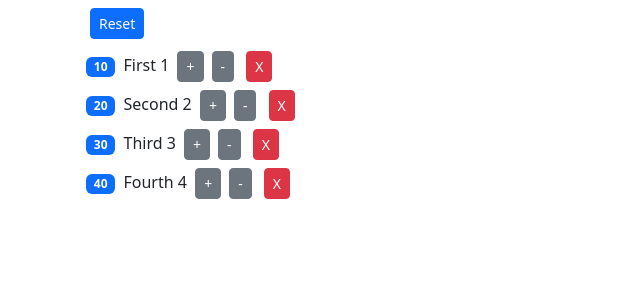
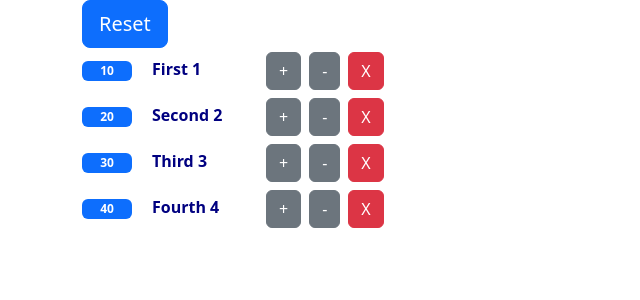
Before and after one commit to JerryHobby/react-playground, a React (Vite) app: page / in a window 1280 px wide. Shown: the top 300 px of the page, without its empty margins (0-640 px from the left). Built offline with nearby package versions, Linux system fonts and the light colour scheme.

Commit message:
prettified

```diff
--- /dev/null
+++ b/src/components/counter.css
@@ -0,0 +1,19 @@
+#c1 {
+  width: 50px;
+  display: inline-block;
+  margin: 15px;
+}
+#c2 {
+  color: navy;
+  font-weight: bold;
+  display: inline-block;
+    width: 130px;
+  padding-left: 20px;
+  padding-right: 20px;
+
+}
+
+#c3 {
+display: inline-block;
+    width: 150px;
+}
--- a/src/components/counter.jsx
+++ b/src/components/counter.jsx
@@ -1,4 +1,5 @@
 import React, { Component } from 'react';
+import './counter.css';
 
 class Counter extends Component {
   render() {
@@ -7,11 +8,12 @@ class Counter extends Component {
 
     return (
       <React.Fragment>
-        <span className={badgeClasses}>{this.formatValue()}</span>
-        <span>
+        <span className={badgeClasses} id='c1'>{this.formatValue()}</span>
+        <span id='c2'>
           {' '}
           {this.props.counter.label} {this.props.counter.id}{' '}
         </span>
+        <span id='c3'>
         <button
           className={buttonClasses}
           onClick={() => this.props.onIncrement(this.props.counter.id)}
@@ -23,13 +25,14 @@ class Counter extends Component {
           onClick={() => this.props.onDecrement(this.props.counter.id)}
         >
           -
-        </button>{' '}
+        </button>
         <button
-          className="btn btn-danger btn-sm m-1"
+          className="btn btn-danger btn-med m-1  "
           onClick={() => this.props.onDelete(this.props.counter.id)}
         >
           X
         </button>
+                </span>
       </React.Fragment>
     );
   }
@@ -41,11 +44,11 @@ class Counter extends Component {
 
   getBadgeClasses() {
     const { value } = this.props.counter;
-    return 'badge m-1 ' + (value ? 'bg-primary' : 'bg-warning');
+    return 'badge m-0 ' + (value ? 'bg-primary' : 'bg-warning ');
   }
 
   getButtonClasses() {
-    return 'btn btn-secondary btn-sm m-1';
+    return 'btn btn-secondary btn-med m-1 ';
   }
 }
 
--- a/src/components/counters.jsx
+++ b/src/components/counters.jsx
@@ -52,7 +52,7 @@ class Counters extends Component {
       <React.Fragment>
         <button
           onClick={this.handleReset}
-          className="btn btn-primary btn-sm m-2"
+          className="btn btn-primary btn-lg m-8"
         >
           Reset
         </button>
```
